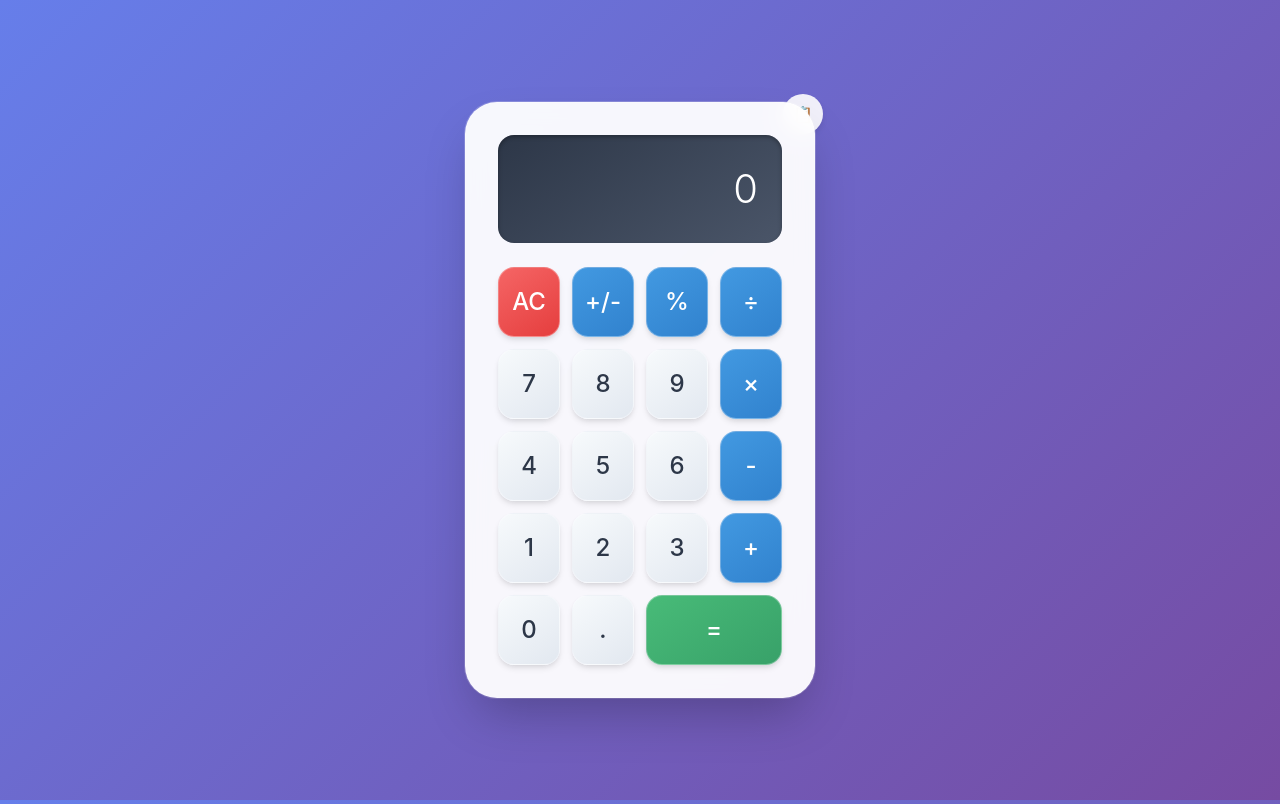
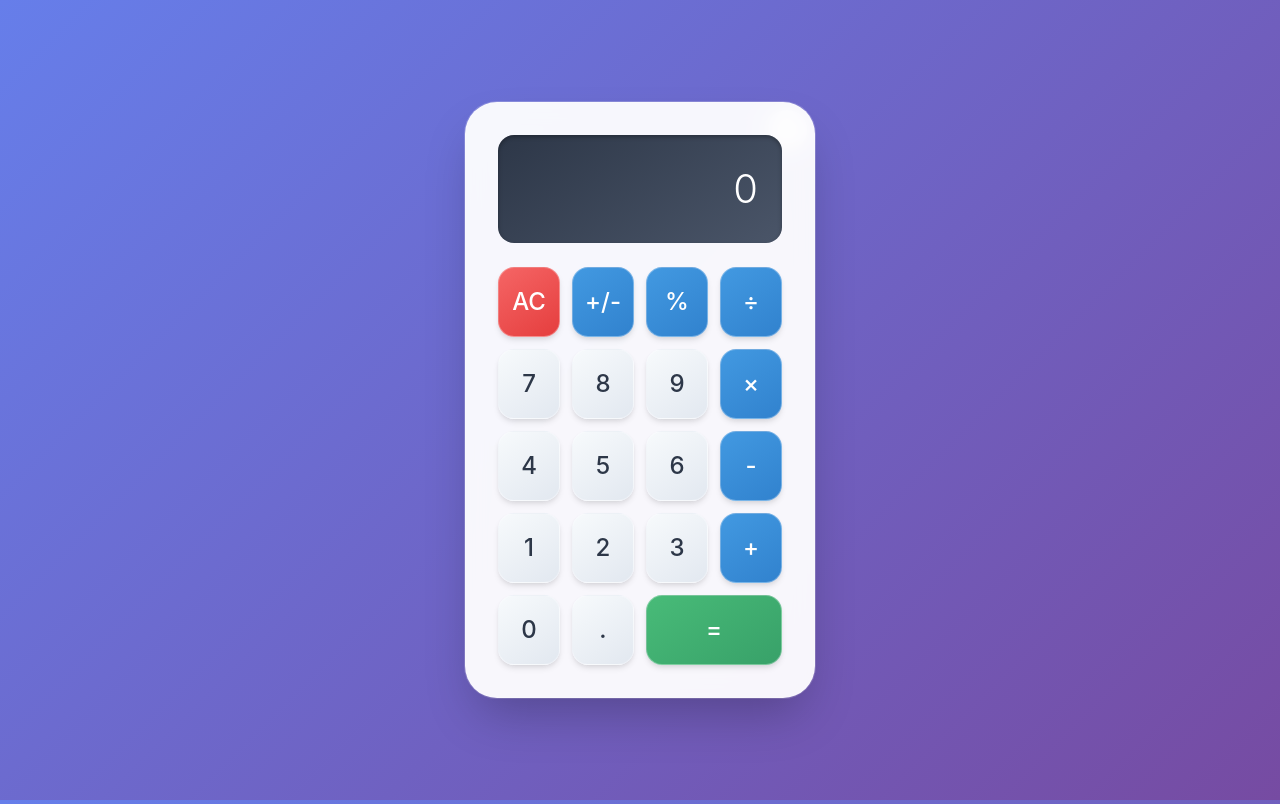
Before and after one commit to Kimiya00/calculator, a plain HTML site: page index.html in a window 1280 px wide. Drawn offline with nearby package versions, Linux system fonts and the light colour scheme.

Commit message:
fixing history button

```diff
--- a/index.html
+++ b/index.html
@@ -148,8 +148,8 @@
         }
         .history-toggle {
             position: absolute;
-            top: -0.5rem;
-            right: -0.5rem;
+            top: 0.5rem;
+            right: 0.5rem;
             background: rgba(255, 255, 255, 0.9);
             border: none;
             border-radius: 50%;
```
